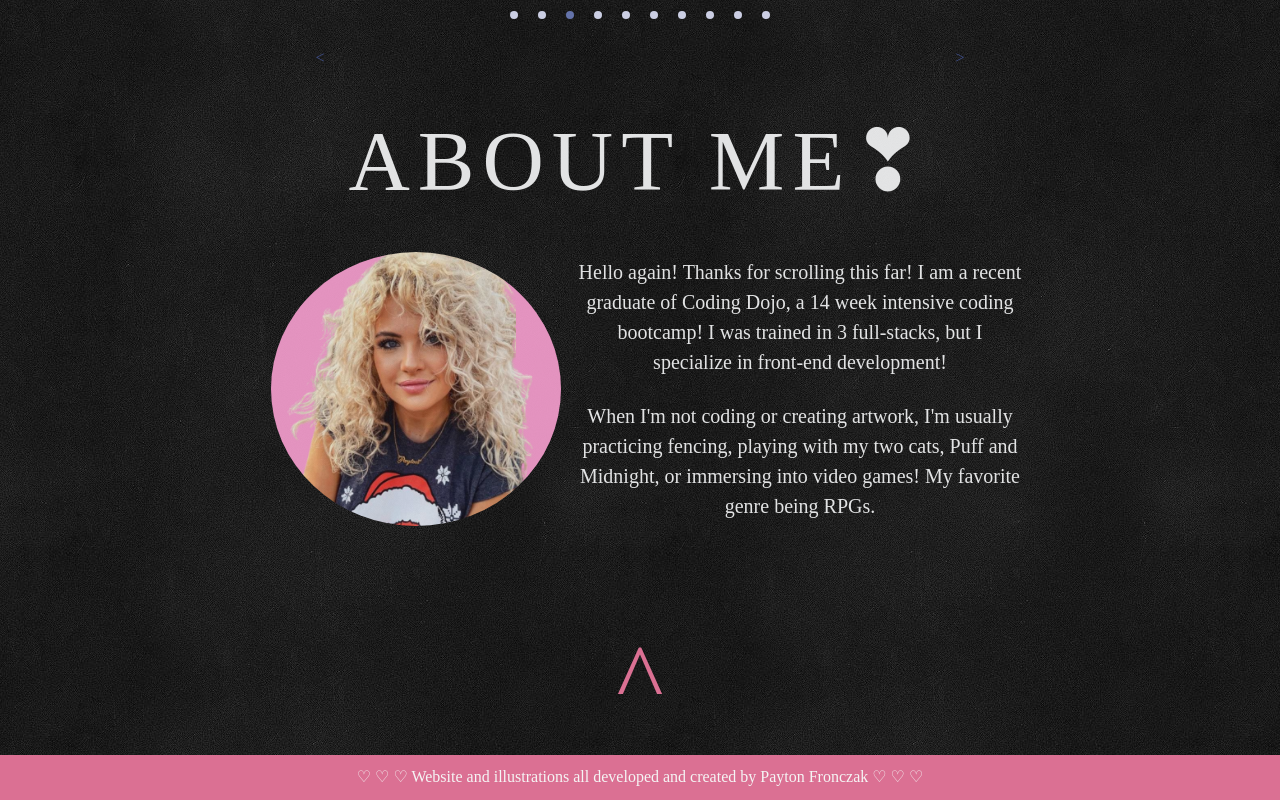
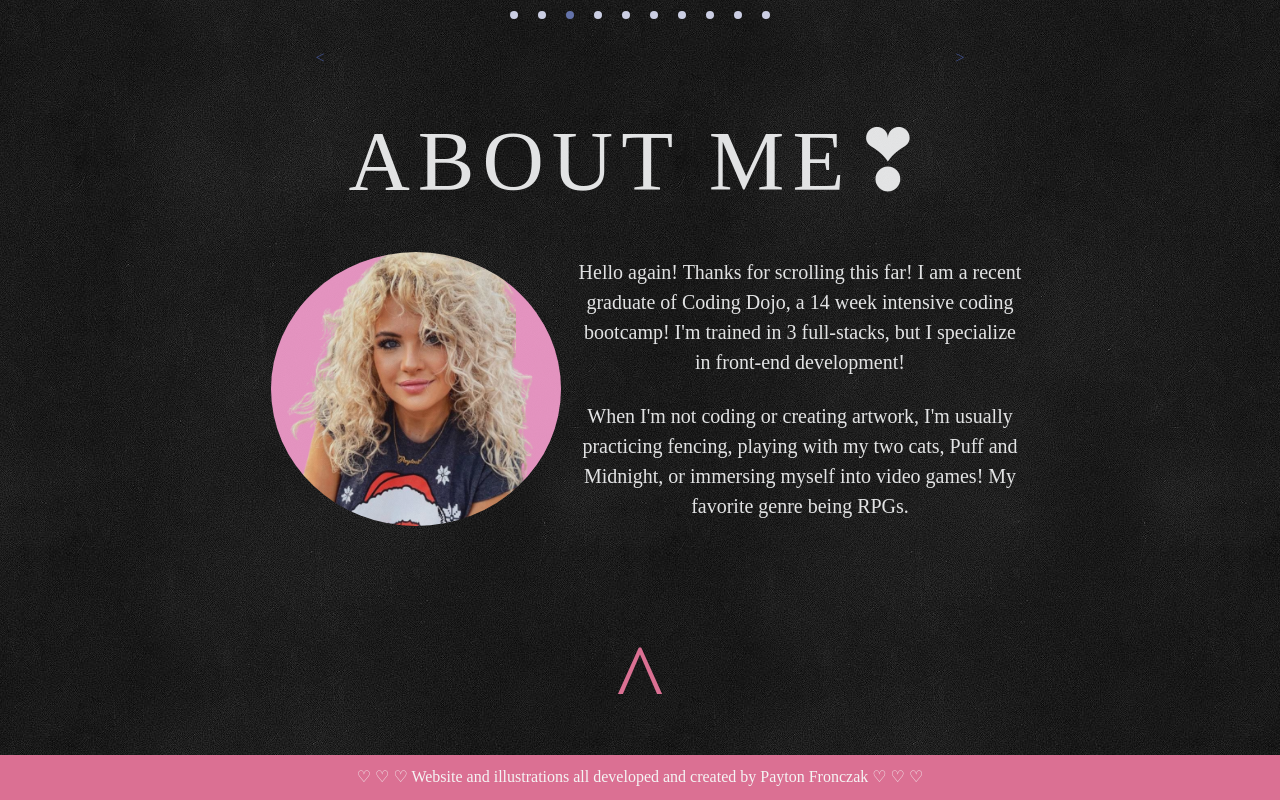
Before and after one commit to PaytonFronz/portfolio, a React (Create React App) app: page / in a window 1280 px wide. Shown: the part 2240-3040 px from the top of the page. Built offline with nearby package versions, Linux system fonts and the light colour scheme.

Commit message:
Update BioSection.jsx

```diff
--- a/src/components/BioSection.jsx
+++ b/src/components/BioSection.jsx
@@ -20,11 +20,11 @@ const BioSection = () => {
                 <div>
 
                 <p className='text-light'>
-                 Hello again! Thanks for scrolling this far! I am a recent graduate of Coding Dojo, a 14 week intensive coding bootcamp! I was trained in 3 full-stacks, but I specialize in front-end development!
+                 Hello again! Thanks for scrolling this far! I am a recent graduate of Coding Dojo, a 14 week intensive coding bootcamp! I'm trained in 3 full-stacks, but I specialize in front-end development!
                 </p>
                 <br/>
                 <p className='text-light'>
-                 When I'm not coding or creating artwork, I'm usually practicing fencing, playing with my two cats, Puff and Midnight, or immersing into video games! My favorite genre being RPGs.
+                 When I'm not coding or creating artwork, I'm usually practicing fencing, playing with my two cats, Puff and Midnight, or immersing myself into video games! My favorite genre being RPGs.
                 </p>
 
                 </div>
```
